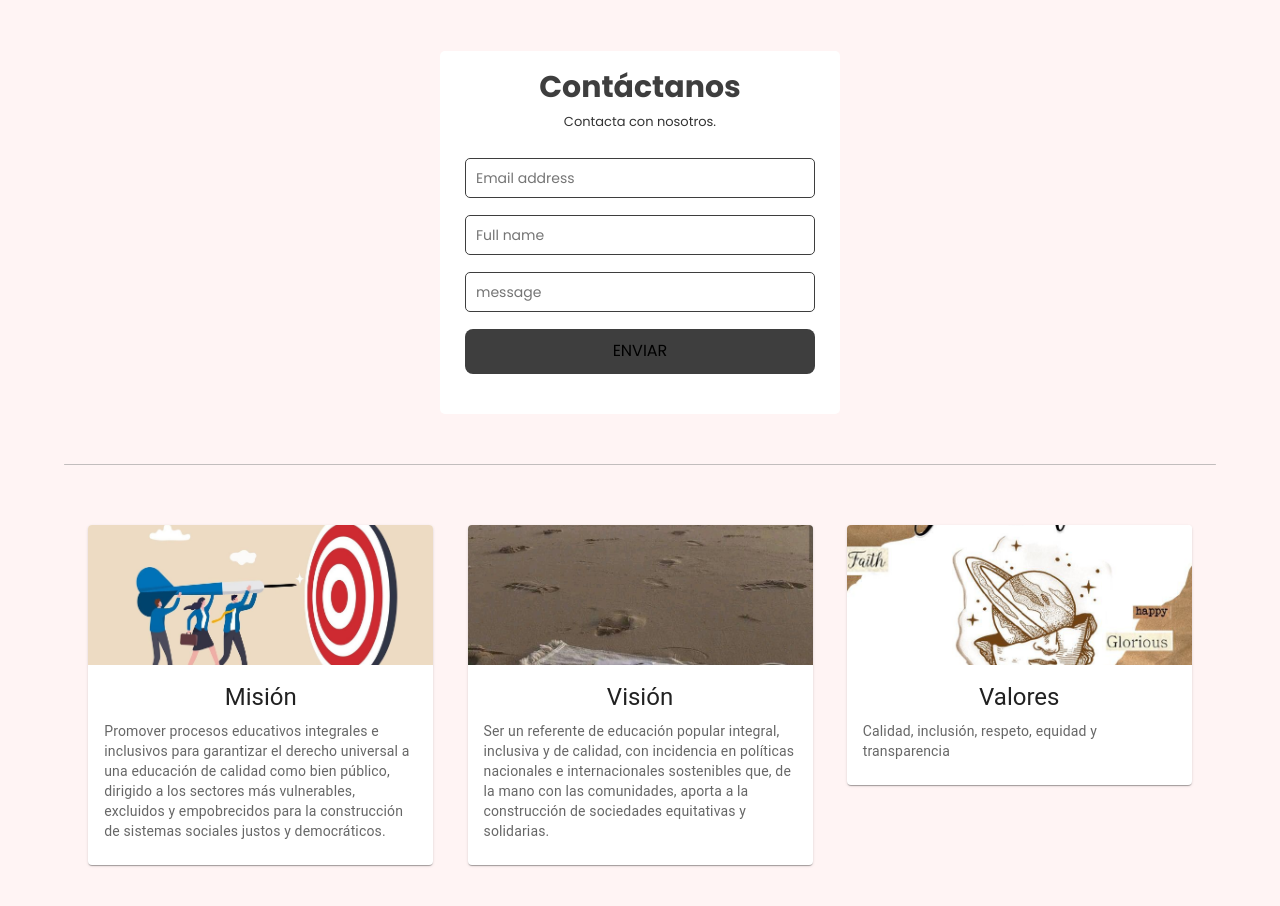
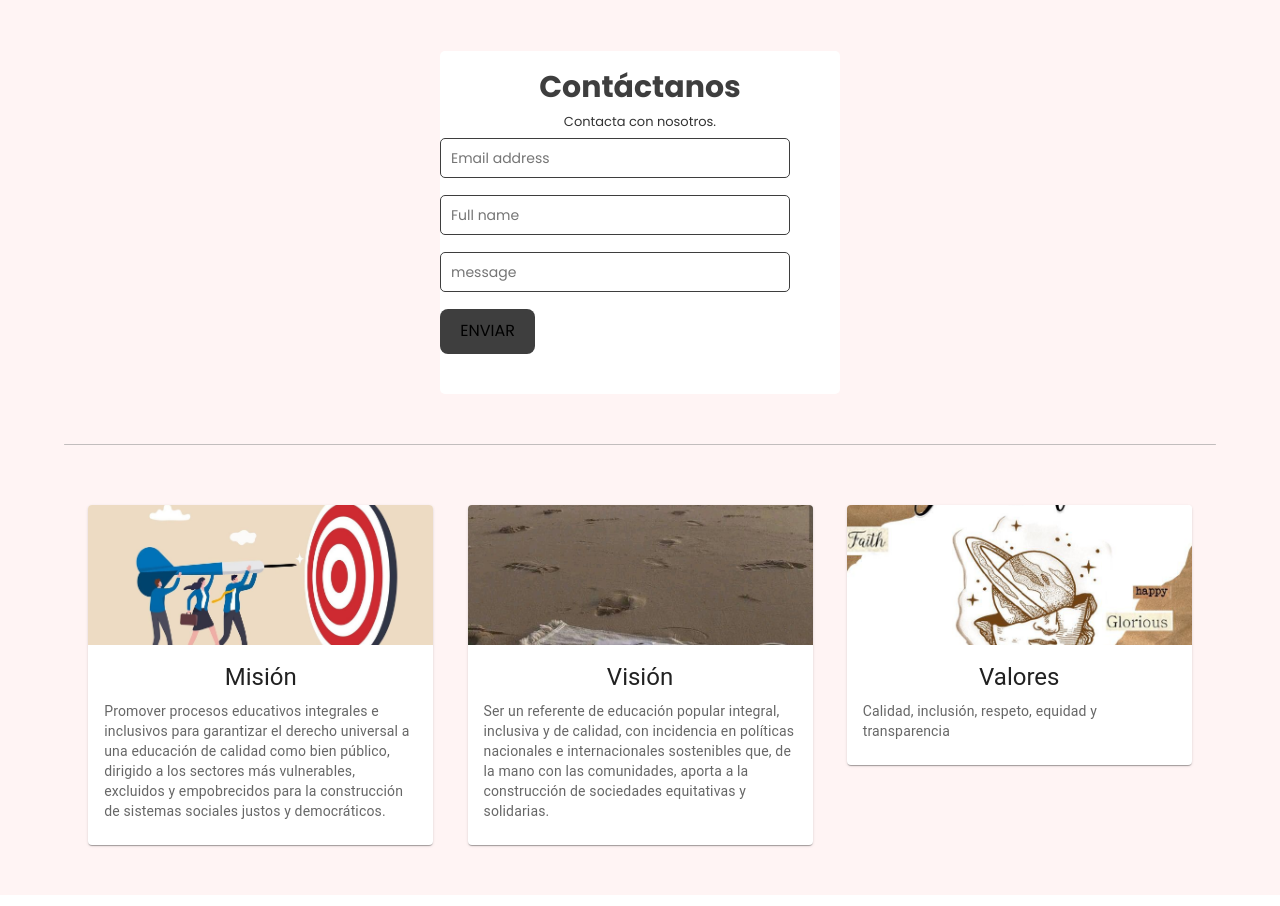
Before and after one commit to RDHarold11/front-final, a React (Vite) app in the folder Front-end/: page / in a window 1280 px wide. Shown: the part 1640-2546 px from the top of the page. Built offline with nearby package versions, Linux system fonts and the light colour scheme.

Commit message:
Update contactUs.jsx
Funcion formulario de contaccto

```diff
--- a/Front-end/src/components/contact us component/contactUs.jsx
+++ b/Front-end/src/components/contact us component/contactUs.jsx
@@ -25,7 +25,11 @@ const ContactUs = () => {
               <h3>Contacta con nosotros.</h3>
             </div>
 
-            <form action="submit" className="inputContainer">
+            <form className="inputContainer"
+                method="POST"
+                action="https://getform.io/f/cc73dff0-782d-4bac-bf55-39c969402a77"
+                className="flex flex-col max-w-[600px] w-full"
+              >
               <input
                 className="inputContactus"
                 type="email"
```
